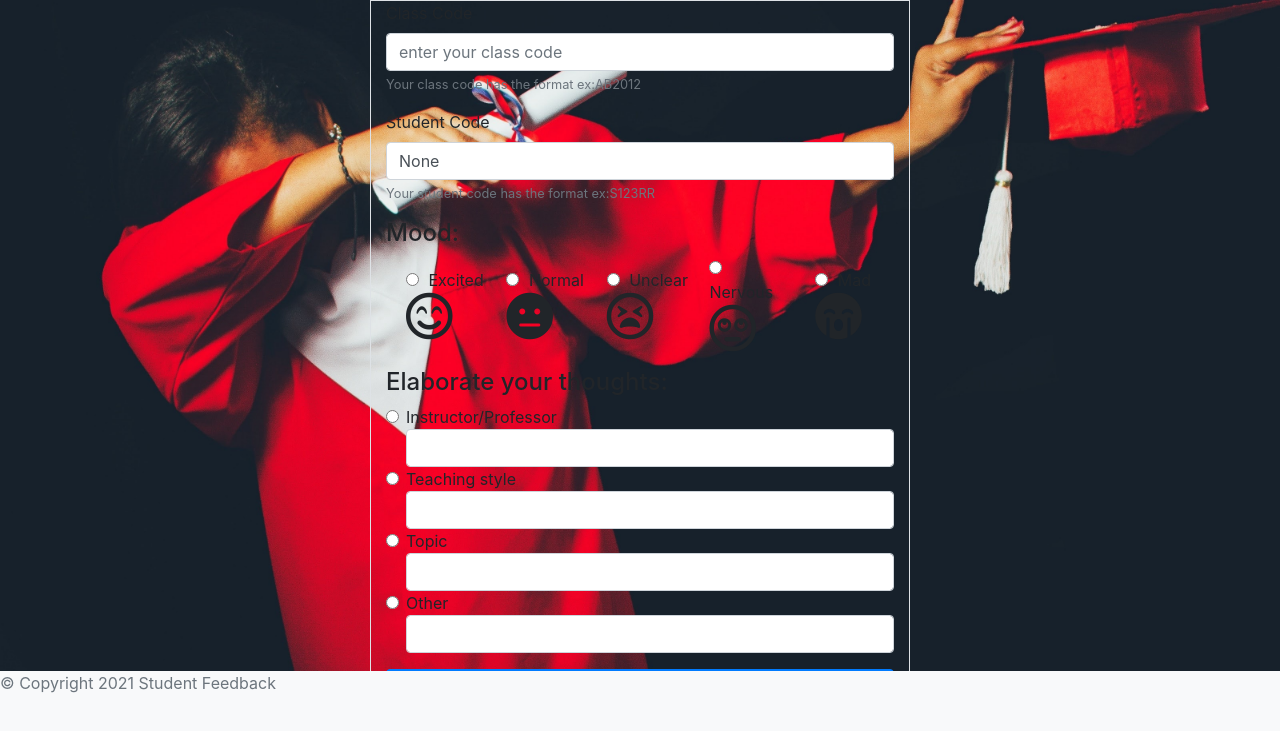
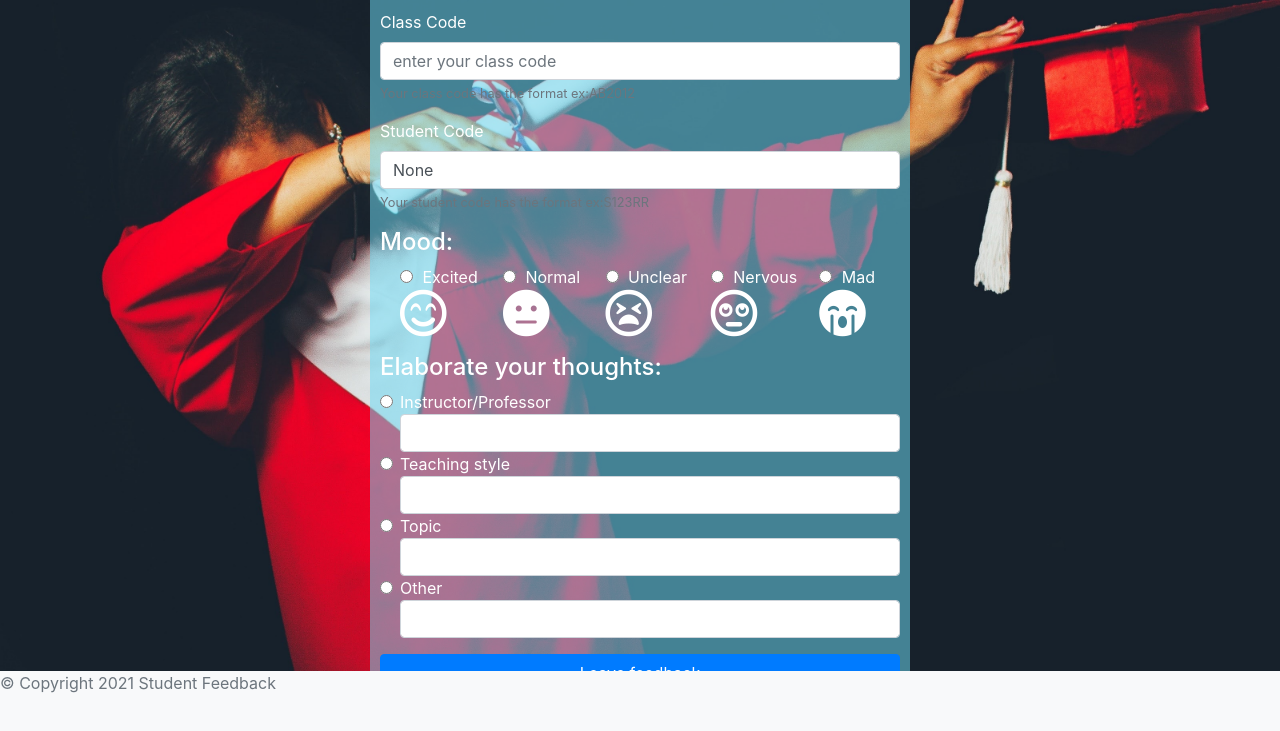
Before and after one commit to Asilkin1/student-feedback, a Flask app: page /student in a window 1280 px wide. Shown: the part 69-800 px from the top of the page. Run offline with Flask 2, Linux system fonts and the light colour scheme; some libraries are stand-ins or nearby versions.

Commit message:
Some changes

```diff
--- a/static/css/style.css
+++ b/static/css/style.css
@@ -23,8 +23,8 @@ body{
     margin-right:auto;
 }
 
-header{
-
+text-muted{
+    color:white;
 }
 
 nav{
@@ -39,7 +39,7 @@ main{
     max-width:50%;
 }
 
-#form,h1{
+#form,h1,tr,th{
     background-color:rgba(109, 218, 245, 0.521);
     color:white;
     padding:10px;
--- a/templates/notEnoughData.html
+++ b/templates/notEnoughData.html
@@ -8,7 +8,7 @@
     <h1>There is not sufficient data</h1>
 </div>
 
-<div class="container">
+<div  id="form" class="container">
     <table class="table">
         <!-- Top level row with headers -->
         <thead>
--- a/templates/professor.html
+++ b/templates/professor.html
@@ -5,7 +5,7 @@
 {% block content %}
 
 <!-- Content for professor page -->
-<div class="container mx-auto border col-md-6">
+<div id="form" class="mx-auto col-md-6">
 
     <!-- Submit class code and a category -->
     <form class="justify-content-md-center" action="/notenoughdata" method="get">
--- a/templates/professor_sign_up.html
+++ b/templates/professor_sign_up.html
@@ -7,12 +7,6 @@
     <h4>Professor signup</h4>
     <form class="justify-content-md-center" action="{{ url_for('registration')}}">
         <div class="form-group-inline form-check">
-
-            <!-- <div class="col">
-                <label for="scode">Your class code</label>
-                <input type="text" class="form-control" id="scode" name="classCode"
-                    >
-            </div> -->
 
             <div class="col">
                 <label for="email">Email</label>
--- a/templates/student.html
+++ b/templates/student.html
@@ -4,7 +4,7 @@
 {% block content %}
 
 <!-- Content for student page -->
-<div class="container mx-auto border col-md-6">
+<div id="form" class="container mx-auto col-md-6">
 
     <form class="justify-content-md-center needs-validation" action="/student" method="post" novalidate>
         <!-- Class Code row -->
```
Also changed, not shown: database.db.
